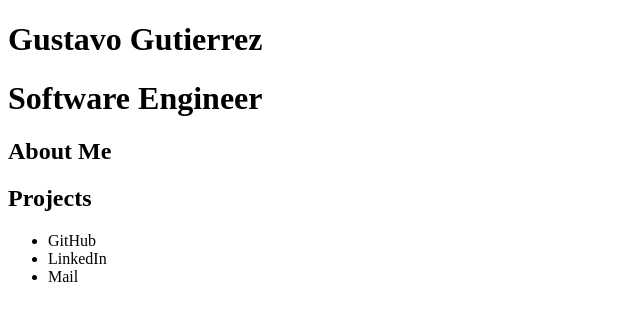
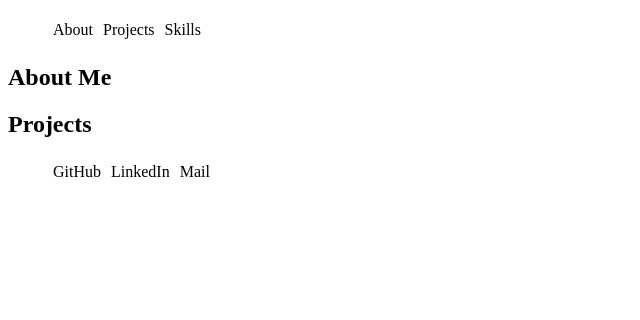
Before and after one commit to guticode04/Portfolio, a plain HTML site: page index.html in a window 1280 px wide. Shown: the whole page, without its empty margins (0-640 px from the left). Drawn offline with Linux system fonts and the light colour scheme.

Commit message:
Edit header and add styling file

```diff
--- /dev/null
+++ b/assets/css/main.css
@@ -0,0 +1,17 @@
+.icons-list {
+   display: flex;
+   list-style: none;
+}
+
+.icons-list-item {
+   padding: 5px;
+}
+
+.nav-list {
+   display: flex;
+   list-style: none;
+}
+
+.nav-list-item {
+   padding: 5px;
+}
--- a/index.html
+++ b/index.html
@@ -5,14 +5,22 @@
    <meta http-equiv="X-UA-Compatible" content="IE=edge">
    <meta name="viewport" content="width=device-width, initial-scale=1.0">
    <title>Gustavo Gutierrez</title>
+   <link rel="stylesheet" href="assets/css/main.css" type="text/css">
 </head>
 <body>
 
    <!-- Header -->
       <header id="header">
          <div>
-            <h1><strong>Gustavo Gutierrez</strong></h1>
-            <h1>Software Engineer</h1>
+            <!-- <h1><strong>Gustavo Gutierrez</strong></h1>
+            <h1>Software Engineer</h1> -->
+            <nav id="nav">
+               <ul class="nav-list">
+                  <li class="nav-list-item">About</li>
+                  <li class="nav-list-item">Projects</li>
+                  <li class="nav-list-item">Skills</li>
+               </ul>
+            </nav>
          </div>
       </header>
    <!-- End Header -->
@@ -42,10 +50,10 @@
    <!-- Footer -->
       <footer id="footer">
          <div class="inner">
-            <ul class="icons">
-               <li>GitHub</li>
-               <li>LinkedIn</li>
-               <li>Mail</li>
+            <ul class="icons-list">
+               <li class="icons-list-item">GitHub</li>
+               <li class="icons-list-item">LinkedIn</li>
+               <li class="icons-list-item">Mail</li>
             </ul>
          </div>
       </footer>
```
